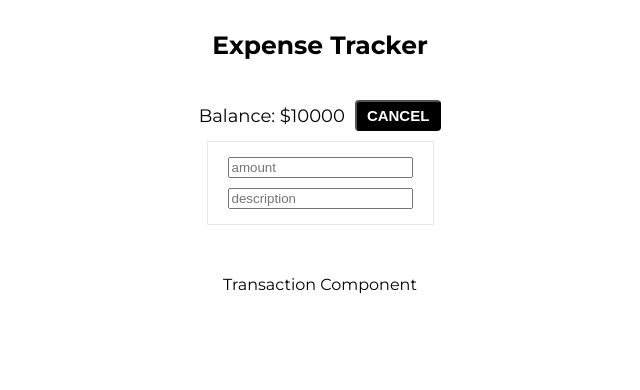
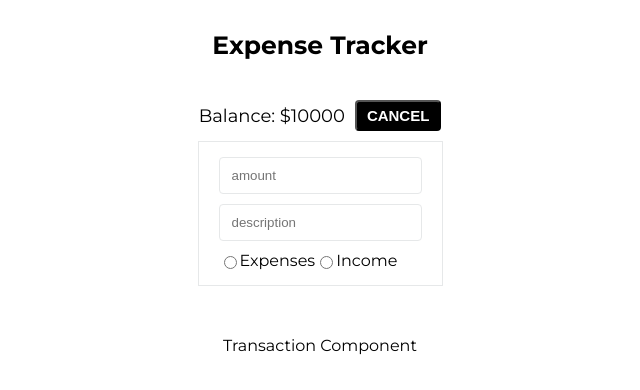
Before and after one commit to himaniEngr/ExpenseTracker, a React (Create React App) app: page / in a window 1280 px wide. Shown: the top 390 px of the page, without its empty margins (320-960 px from the left). Built offline with nearby package versions, Linux system fonts and the light colour scheme.

Commit message:
added expense and income buttons

```diff
--- a/src/modules/home/OverviewComponent.js
+++ b/src/modules/home/OverviewComponent.js
@@ -32,12 +32,31 @@ const AddTransactionContainer = styled.div`
   gap: 10px;
   padding: 15px 20px;
   margin: 10px 20px;
+  & input {
+    outline: none;
+    padding: 10px 12px;
+    border-radius: 4px;
+    border: 1px solid #e6e8e9;
+  }
 `;
+const RadioBox = styled.div`
+  display: flex;
+  flex-direction: row;
+  width: 100%;
+  align-items: center;
+`;
+
 const AddTransactionView = () => {
   return (
     <AddTransactionContainer>
       <input placeholder="amount" />
       <input placeholder="description" />
+      <RadioBox>
+        <input type="radio" id="expense" name="type" value="EXPENSE" />
+        <label htmlFor="expense">Expenses</label>
+        <input type="radio" id="income" name="type" value="INCOME" />
+        <label htmlFor="income">Income</label>
+      </RadioBox>
     </AddTransactionContainer>
   );
 };
```
